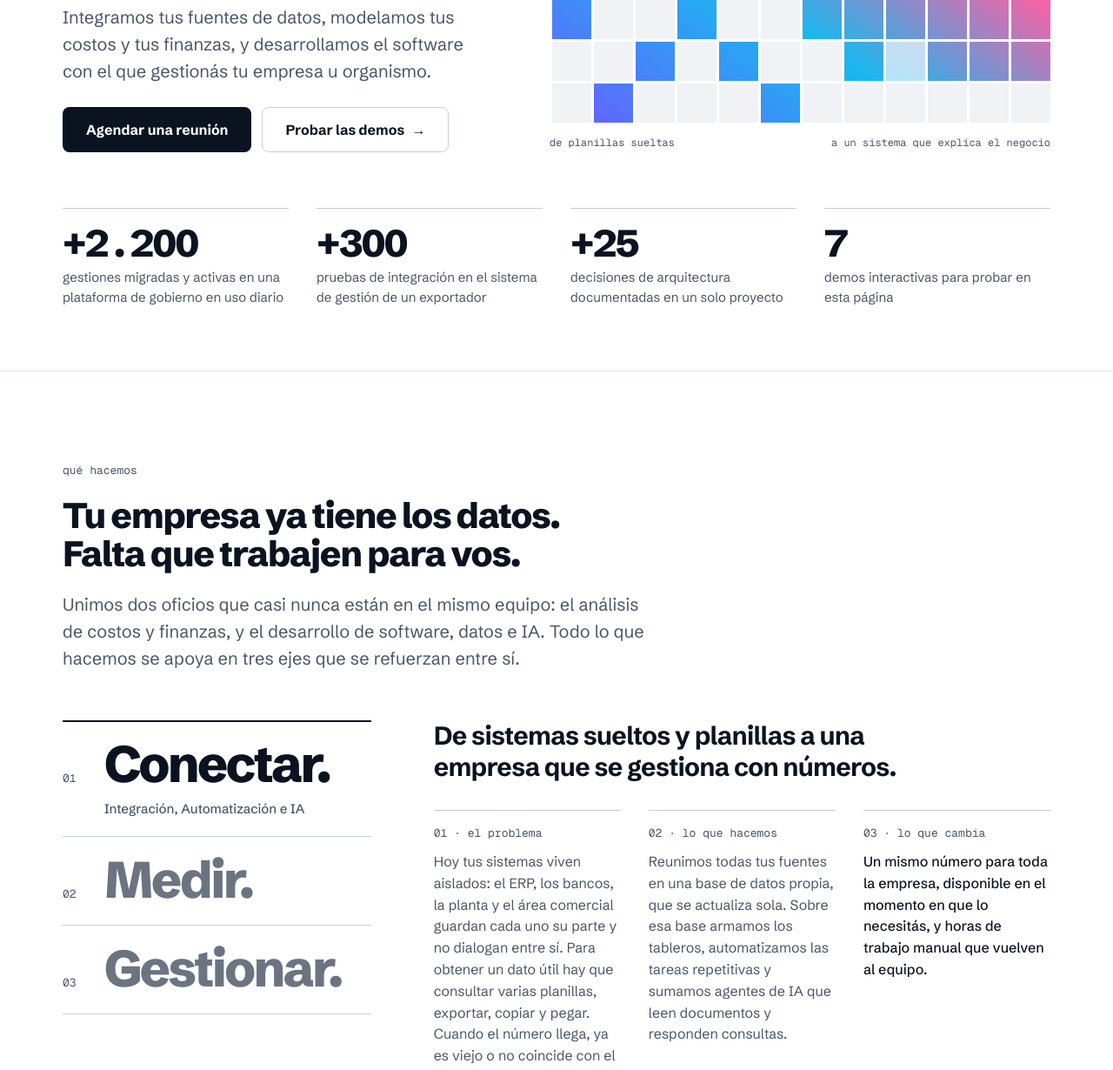
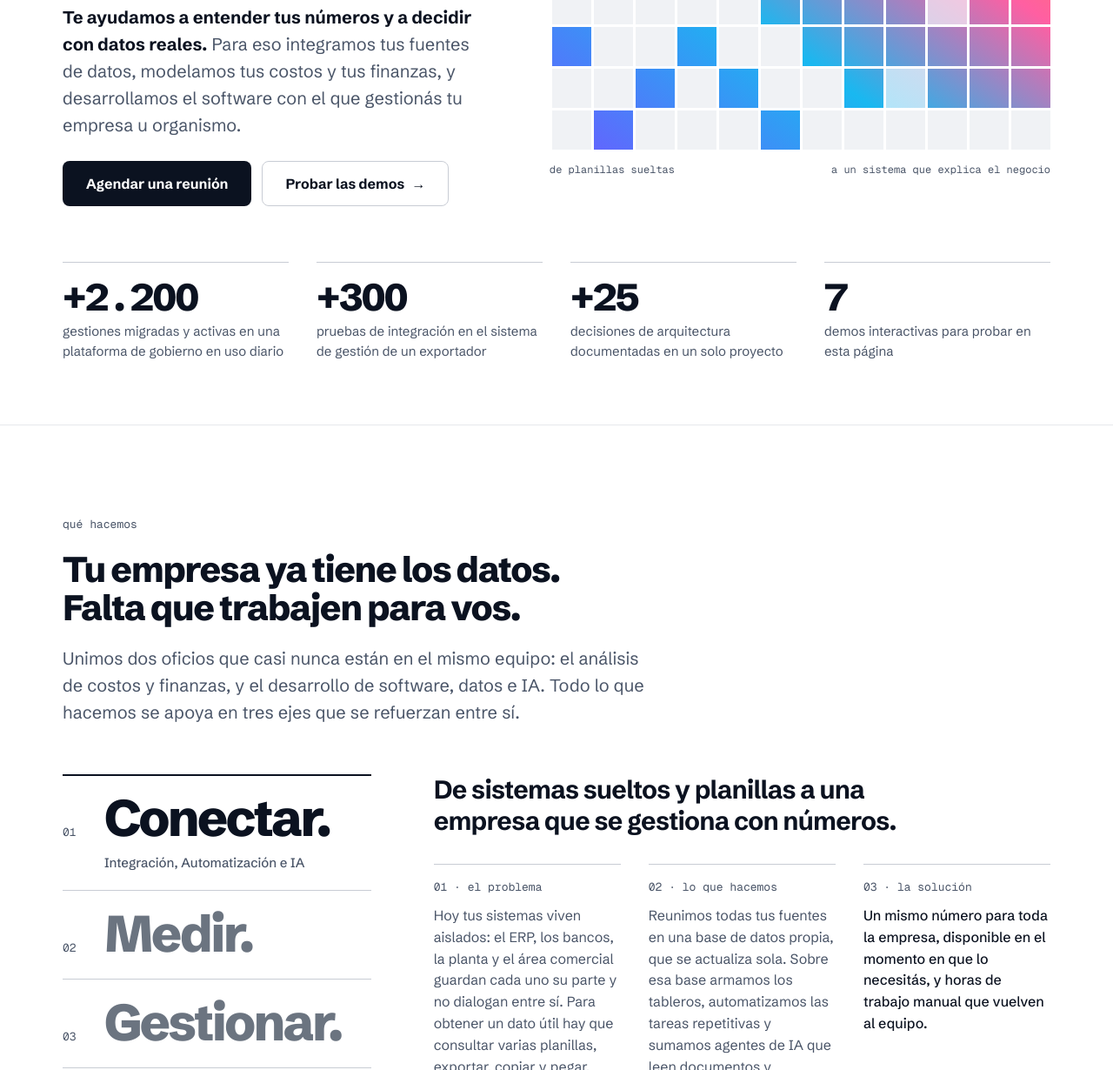
Before and after one commit to pedro-bonafe/kairos-analytics, a plain HTML site: page index.html in a window 1280 px wide. Shown: the part 469-1699 px from the top of the page at 87% size. Drawn offline with nearby package versions, Linux system fonts and the light colour scheme.

Commit message:
Inicio: frase de impacto; ejes: el paso 03 pasa a "la solución"
Co-Authored-By: Claude Opus 5.5 <noreply@anthropic.com>

```diff
--- a/app.js
+++ b/app.js
@@ -187,7 +187,7 @@
         <div class="eje-pasos">
           ${paso("01", "el problema", s.problema)}
           ${paso("02", "lo que hacemos", s.solucion)}
-          ${paso("03", "lo que cambia", s.mejora)}
+          ${paso("03", "la solución", s.mejora)}
         </div>
         <div class="label eje-incluye">qué incluye</div>
         <ul class="chips-list">${s.items.map((it) => `<li><b>${esc(it[0])}</b><span>${esc(it[1])}</span></li>`).join("")}</ul>
--- a/data.js
+++ b/data.js
@@ -35,7 +35,7 @@ const EJES = "los tres ejes";
 
 /* --------------------------------------------------------------------------
    Los tres ejes. `id` se usa para etiquetar cada caso. Cada uno se cuenta
-   en tres pasos: el problema, lo que hacemos y lo que cambia.
+   en tres pasos: el problema, lo que hacemos y la solución.
    -------------------------------------------------------------------------- */
 const SERVICIOS = [
   {
--- a/index.html
+++ b/index.html
@@ -73,7 +73,7 @@
     <div class="stack-text">
       <div class="label">costos y finanzas + datos, software e IA</div>
       <h1>Entendemos tus números. Construimos tus sistemas.</h1>
-      <p class="lead">Integramos tus fuentes de datos, modelamos tus costos y tus finanzas, y desarrollamos el software con el que gestionás tu empresa u organismo.</p>
+      <p class="lead"><strong class="lead-impacto">Te ayudamos a entender tus números y a decidir con datos reales.</strong> Para eso integramos tus fuentes de datos, modelamos tus costos y tus finanzas, y desarrollamos el software con el que gestionás tu empresa u organismo.</p>
       <div class="actions">
         <a class="btn btn-primary" href="#contacto">Agendar una reunión</a>
         <a class="btn btn-secondary" href="#demos">Probar las demos <span class="arrow" aria-hidden="true">→</span></a>
--- a/styles.css
+++ b/styles.css
@@ -510,3 +510,5 @@ table.t select { padding: 6px 8px; border-radius: 8px; border: 1px solid var(--l
 .modal-backdrop { backdrop-filter: blur(6px); -webkit-backdrop-filter: blur(6px); }
 @keyframes fadeIn { from { opacity: 0; } }
 @keyframes modalIn { from { opacity: 0; transform: translateY(24px) scale(.98); } }
+
+.lead-impacto { color: var(--ink); font-weight: 700; }
```
Also changed, not shown: 1 other file.
